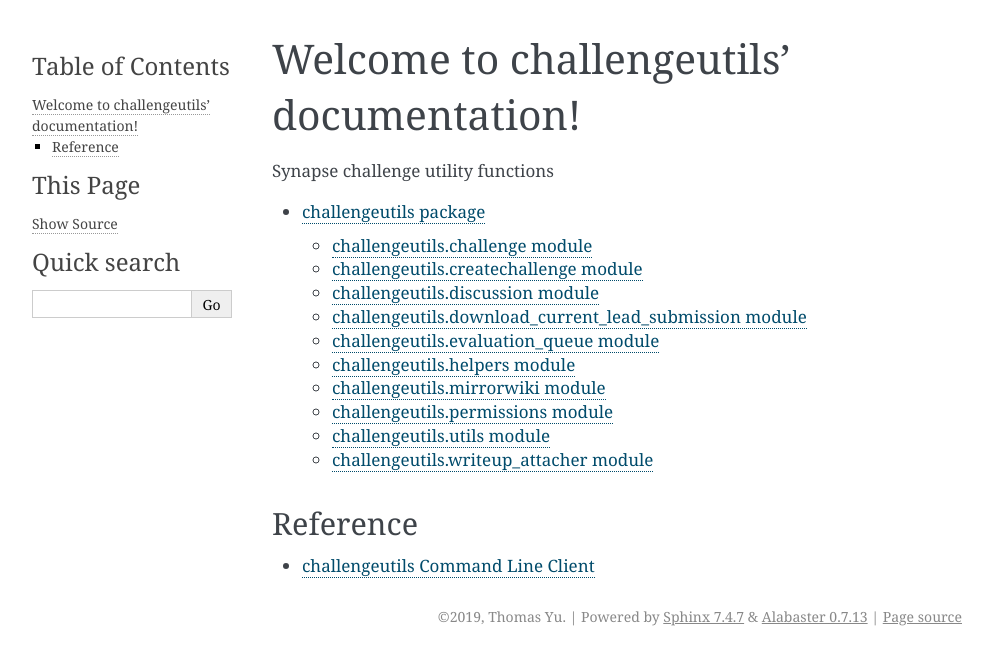
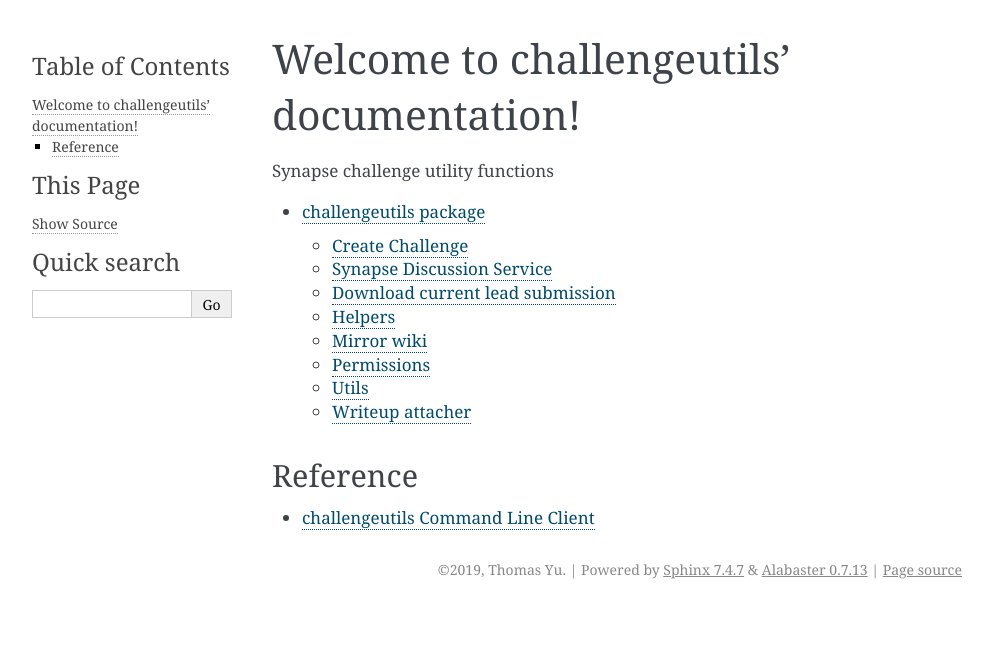
Before and after one commit to Sage-Bionetworks/challengeutils, a Sphinx documentation site: the page built from docs/index.rst, in a window 1280 px wide. Shown: the top 665 px of the page, without its empty margins (148-1141 px from the left). Built offline with Sphinx 7.4.7, drawn with Linux system fonts in a browser that asks for light colours.

Commit message:
Fix doc links

```diff
--- a/docs/challengeutils.rst
+++ b/docs/challengeutils.rst
@@ -2,80 +2,66 @@ challengeutils package
 ======================
 
 
-challengeutils.challenge module
--------------------------------
 
-.. automodule:: challengeutils.challenge
-    :members:
-    :undoc-members:
-    :show-inheritance:
-
-challengeutils.createchallenge module
--------------------------------------
+Create Challenge
+----------------
 
 .. automodule:: challengeutils.createchallenge
     :members:
     :undoc-members:
     :show-inheritance:
 
-challengeutils.discussion module
---------------------------------
+Synapse Discussion Service
+--------------------------
 
 .. automodule:: challengeutils.discussion
     :members:
     :undoc-members:
     :show-inheritance:
 
-challengeutils.download\_current\_lead\_submission module
----------------------------------------------------------
+Download current lead submission
+--------------------------------
 
 .. automodule:: challengeutils.download_current_lead_submission
     :members:
     :undoc-members:
     :show-inheritance:
 
-challengeutils.evaluation\_queue module
----------------------------------------
 
-.. automodule:: challengeutils.evaluation_queue
-    :members:
-    :undoc-members:
-    :show-inheritance:
-
-challengeutils.helpers module
------------------------------
+Helpers
+-------
 
 .. automodule:: challengeutils.helpers
     :members:
     :undoc-members:
     :show-inheritance:
 
-challengeutils.mirrorwiki module
---------------------------------
+Mirror wiki
+-----------
 
 .. automodule:: challengeutils.mirrorwiki
     :members:
     :undoc-members:
     :show-inheritance:
 
-challengeutils.permissions module
----------------------------------
+Permissions
+-----------
 
 .. automodule:: challengeutils.permissions
     :members:
     :undoc-members:
     :show-inheritance:
 
-challengeutils.utils module
----------------------------
+Utils
+-----
 
 .. automodule:: challengeutils.utils
     :members:
     :undoc-members:
     :show-inheritance:
 
-challengeutils.writeup\_attacher module
----------------------------------------
+Writeup attacher
+----------------
 
 .. automodule:: challengeutils.writeup_attacher
     :members:
```
